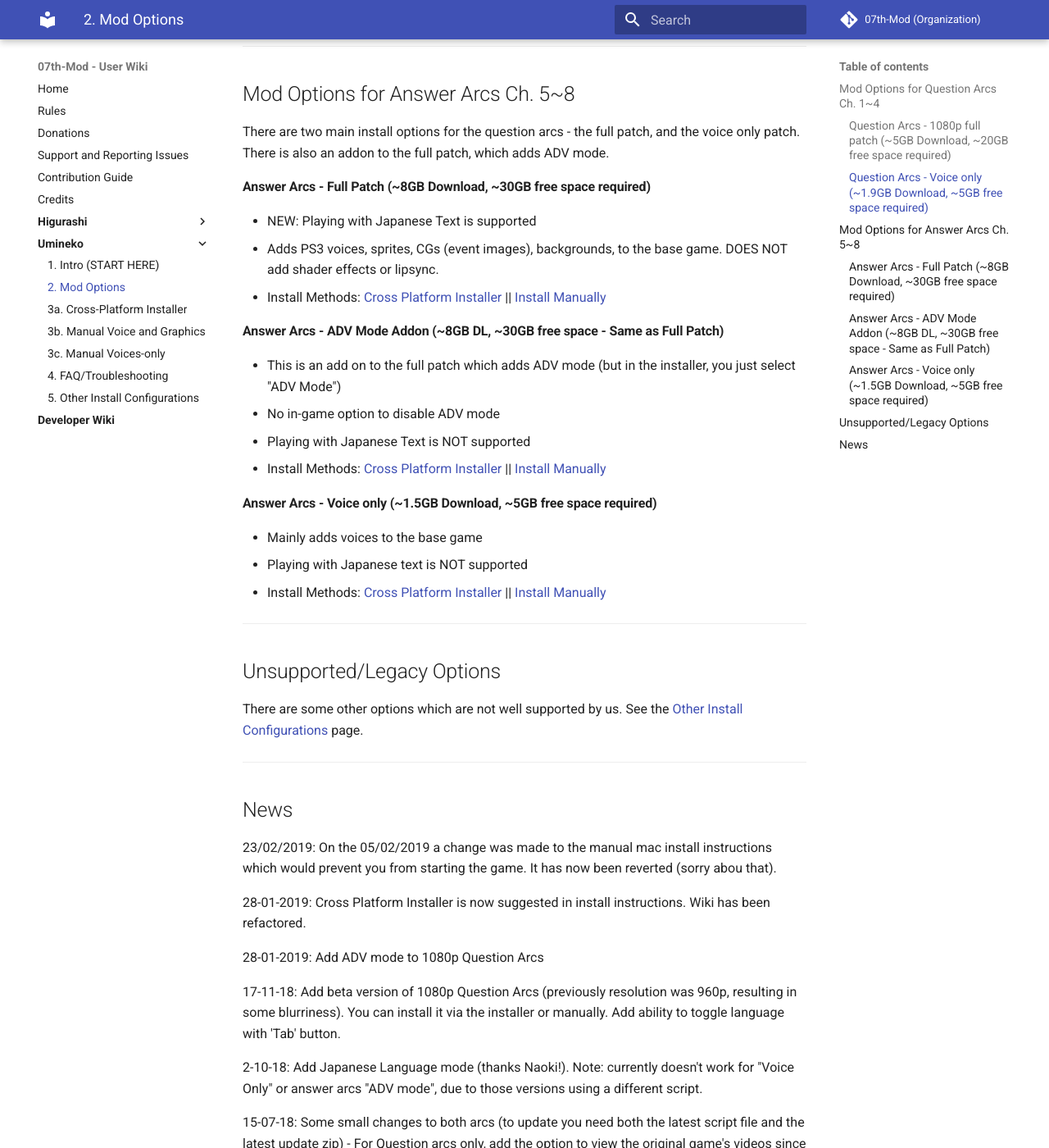
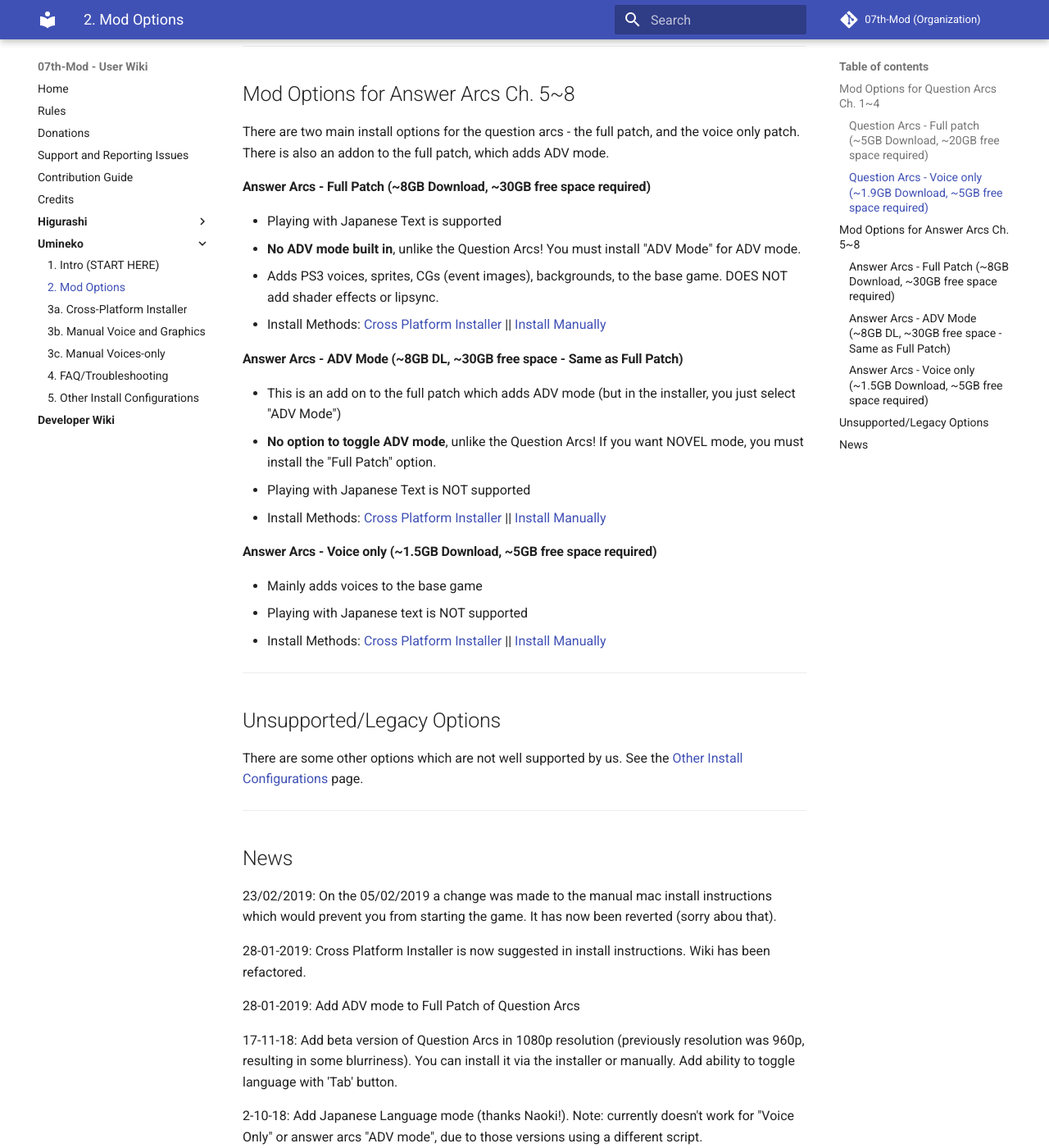
Before and after one commit to 07th-mod/wiki, an MkDocs documentation site: the page built from docs/Umineko/Umineko-Mod-Options.md, in a window 1280 px wide and 1400 px high, scrolled down 1257 px. Shown: the whole window at 82% size. Built offline with MkDocs 1.6.1 and Material for MkDocs 9.7.7, drawn with Linux system fonts in a browser that asks for light colours; some of the changed text lies outside the part shown.

Commit message:
Remove references to '1080p' to reduce confusion as all Umineko mods are 1080p, except voice only. - Also, generally update umineko pages.

```diff
--- a/docs/Umineko/Umineko-Mod-Options.md
+++ b/docs/Umineko/Umineko-Mod-Options.md
@@ -27,10 +27,10 @@
 
 There are two main install options for the question arcs - the full patch, and the voice only patch. We highly recommend using the **installers**, as installing manually is very error-prone.
 
-#### Question Arcs - 1080p full patch (~5GB Download, ~20GB free space required)
+#### Question Arcs - Full patch (~5GB Download, ~20GB free space required)
 
-- NEW: Has **ADV mode** which can be toggled on or off at any time
-- NEW: Playing with Japanese Text is supported
+- Has **ADV mode** which can be toggled on or off at any time.
+- Playing with Japanese Text is supported
 - Adds PS3 voices, sprites, CGs (event images), backgrounds, to the base game. DOES NOT add shader effects or lipsync.
 - Install Methods: [Cross Platform Installer](Umineko-Part-3a-Cross-Platform-Installer.md) || [Install Manually](Umineko-Part-1---Voice-and-Graphics-Patch.md)
 
@@ -48,14 +48,15 @@
 
 #### Answer Arcs - Full Patch (~8GB Download, ~30GB free space required)
 
-- NEW: Playing with Japanese Text is supported
+- Playing with Japanese Text is supported
+- **No ADV mode built in**, unlike the Question Arcs! You must install "ADV Mode" for ADV mode.
 - Adds PS3 voices, sprites, CGs (event images), backgrounds, to the base game. DOES NOT add shader effects or lipsync.
 - Install Methods:  [Cross Platform Installer](Umineko-Part-3a-Cross-Platform-Installer.md) || [Install Manually](Umineko-Part-1---Voice-and-Graphics-Patch.md)
 
-#### Answer Arcs - ADV Mode Addon (~8GB DL, ~30GB free space - Same as Full Patch)
+#### Answer Arcs - ADV Mode (~8GB DL, ~30GB free space - Same as Full Patch)
 
 - This is an add on to the full patch which adds ADV mode (but in the installer, you just select "ADV Mode")
-- No in-game option to disable ADV mode
+- **No option to toggle ADV mode**, unlike the Question Arcs! If you want NOVEL mode, you must install the "Full Patch" option.
 - Playing with Japanese Text is NOT supported
 - Install Methods:  [Cross Platform Installer](Umineko-Part-3a-Cross-Platform-Installer.md) || [Install Manually](Umineko-Part-1---Voice-and-Graphics-Patch.md)
 
@@ -77,9 +78,9 @@
 
 28-01-2019: Cross Platform Installer is now suggested in install instructions. Wiki has been refactored.
 
-28-01-2019: Add ADV mode to 1080p Question Arcs
+28-01-2019: Add ADV mode to Full Patch of Question Arcs
 
-17-11-18: Add beta version of 1080p Question Arcs (previously resolution was 960p, resulting in some blurriness). You can install it via the installer or manually. Add ability to toggle language with 'Tab' button.
+17-11-18: Add beta version of Question Arcs in 1080p resolution (previously resolution was 960p, resulting in some blurriness). You can install it via the installer or manually. Add ability to toggle language with 'Tab' button.
 
 2-10-18: Add Japanese Language mode (thanks Naoki!). Note: currently doesn't work for "Voice Only" or answer arcs "ADV mode", due to those versions using a different script.
 
```
Also changed, not shown: docs/Umineko/Umineko-Getting-started.md (+4 -1 lines), docs/Umineko/Umineko-Part-1---Voice-and-Graphics-Patch.md (+2 -2 lines).
